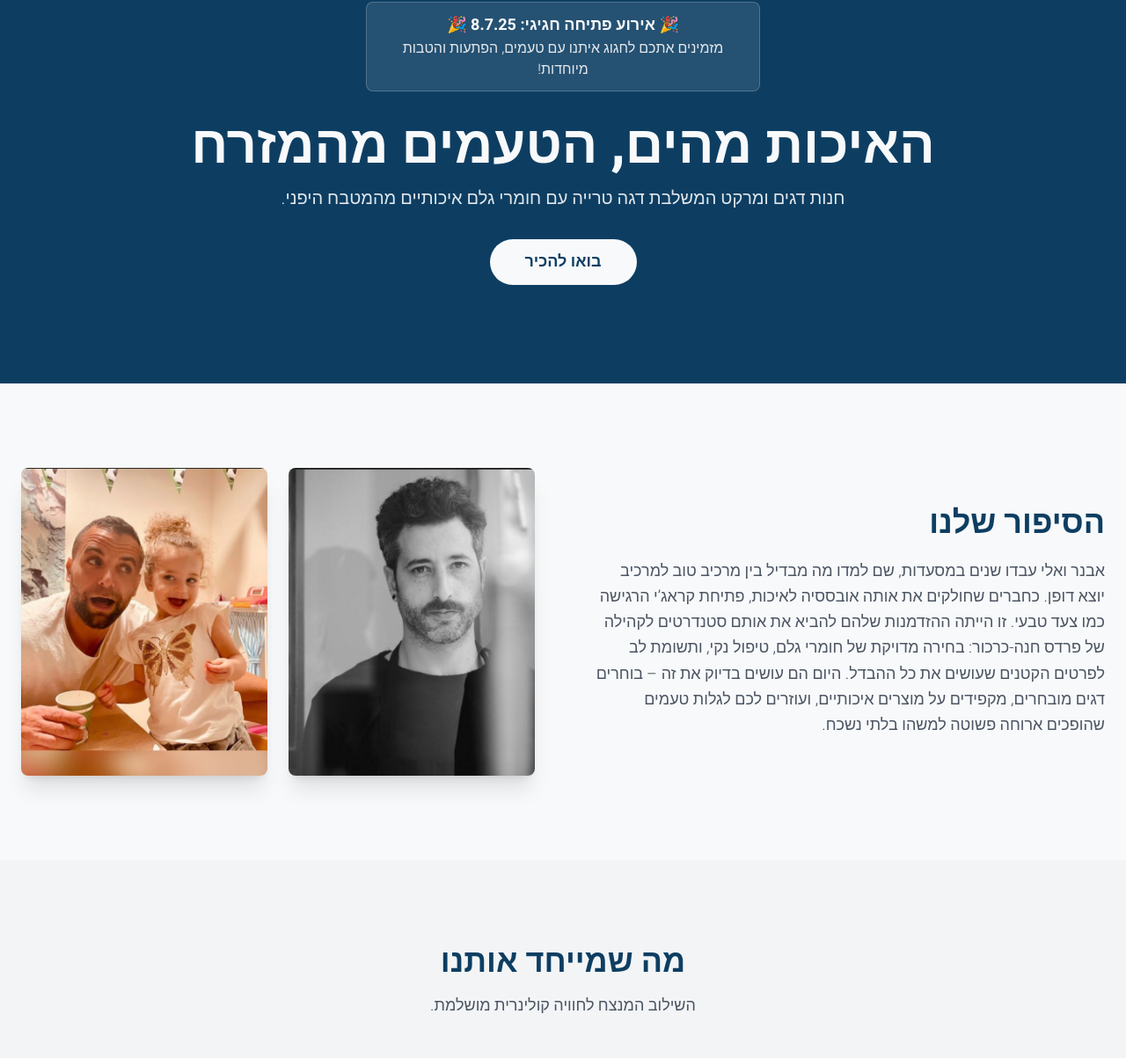
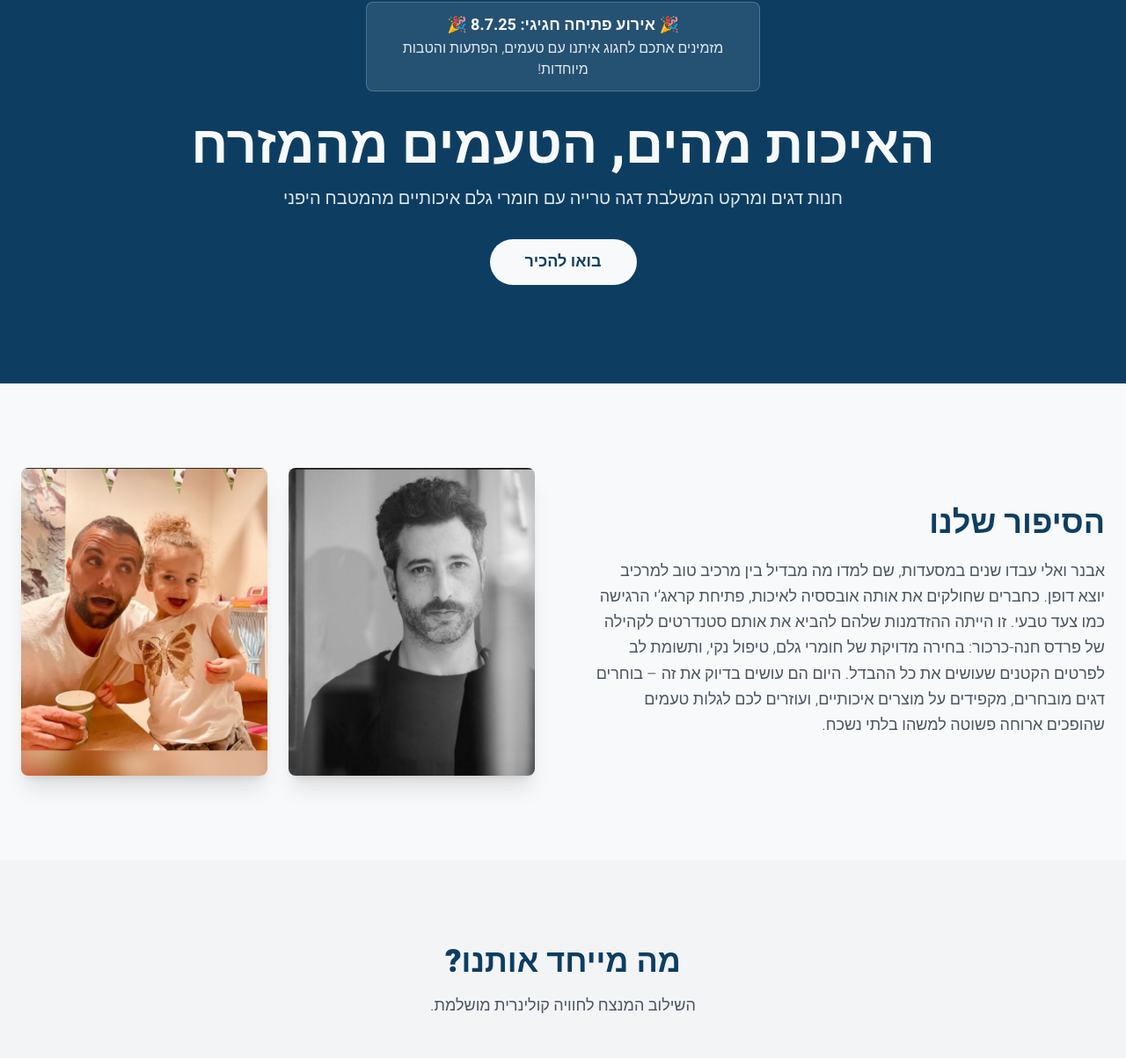
Before and after one commit to TalTuchman/KarajiFish, a plain HTML site: page index.html in a window 1280 px wide. Shown: the part 190-1393 px from the top of the page at 88% size. Drawn offline with nearby package versions, Linux system fonts and the light colour scheme.

Commit message:
language fixes

```diff
--- a/index.html
+++ b/index.html
@@ -88,7 +88,7 @@
                 </div>
 
                 <h1 class="text-4xl md:text-6xl heebo-black mb-4">האיכות מהים, הטעמים מהמזרח</h1>
-                <p class="text-lg md:text-xl heebo-light max-w-3xl mb-8 opacity-90">חנות דגים ומרקט המשלבת דגה טרייה עם חומרי גלם איכותיים מהמטבח היפני.</p>
+                <p class="text-lg md:text-xl heebo-light max-w-3xl mb-8 opacity-90">חנות דגים ומרקט המשלבת דגה טרייה עם חומרי גלם איכותיים מהמטבח היפני</p>
                 <a href="#about" class="heebo-bold text-lg bg-brand-light text-brand-dark px-10 py-3 rounded-full hover:scale-105 transform transition-transform duration-300">בואו להכיר</a>
             </div>
         </section>
@@ -120,7 +120,7 @@
         <!-- Why Us Section -->
         <section id="why-us" class="py-16 md:py-24 bg-gray-100">
             <div class="container mx-auto px-6 text-center fade-in-section">
-                <h2 class="text-3xl md:text-4xl heebo-black text-brand-dark mb-4">מה שמייחד אותנו</h2>
+                <h2 class="text-3xl md:text-4xl heebo-black text-brand-dark mb-4">מה מייחד אותנו?</h2>
                 <p class="text-lg heebo-light max-w-2xl mx-auto text-gray-600 mb-12">השילוב המנצח לחוויה קולינרית מושלמת.</p>
                 <div class="grid md:grid-cols-3 gap-8">
                     <!-- Feature 1: Freshness -->
```
